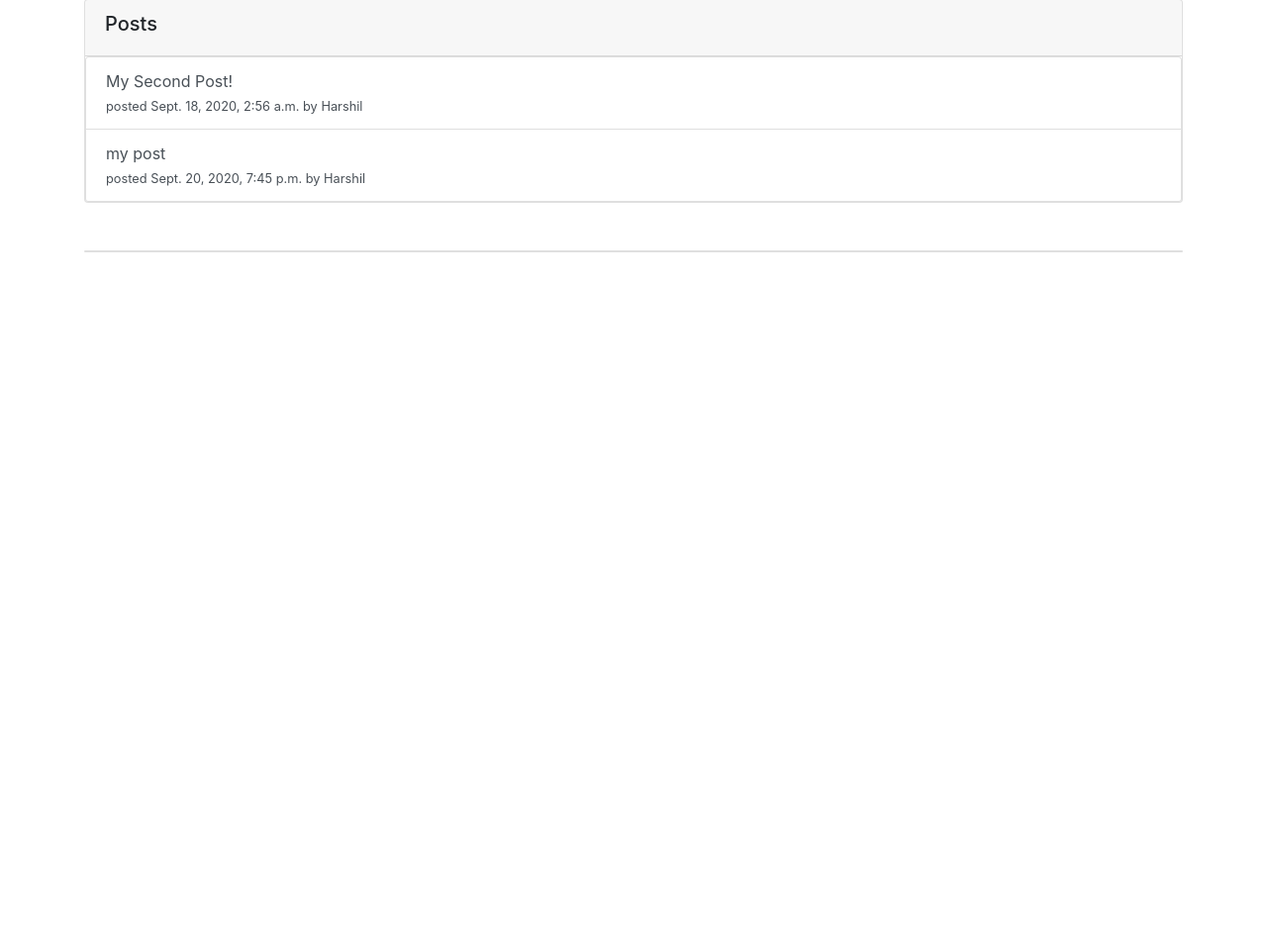
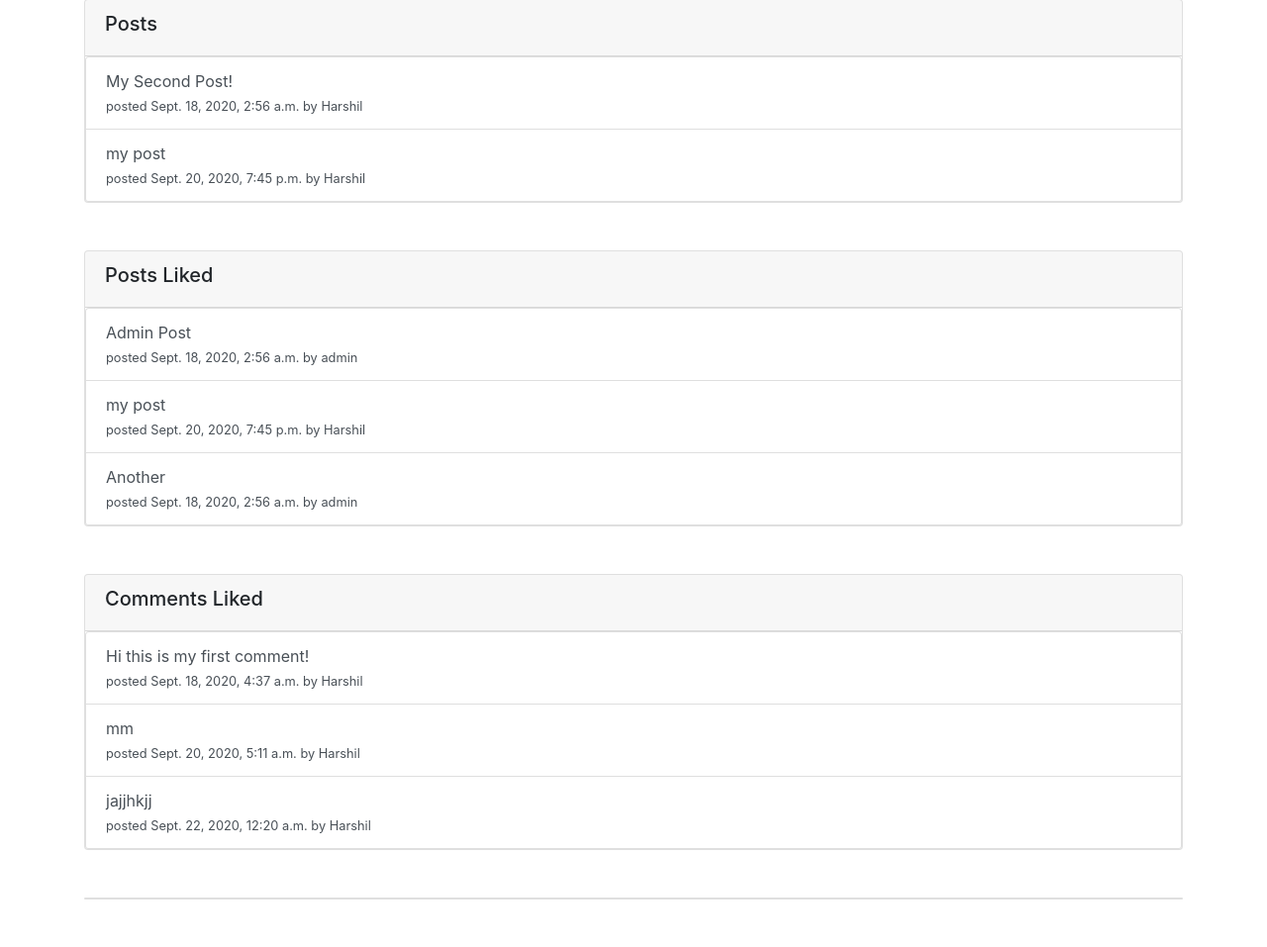
Before and after one commit to HarshilPan07/Django-Blog, a Django app: page /profile/2/ in a window 1280 px wide. Shown: the part 453-1410 px from the top of the page at 99% size. Before the commit the page ends 708 px from the top, so only its background shows below. Run offline with Django 3.2, Linux system fonts and the light colour scheme; a user stored in the database is signed in; data comes from the database, SQL or seed files in the repository; both versions use the stored data as it was after the commit; some libraries are stand-ins or nearby versions.

Commit message:
added post and comment likes lists to profile page

```diff
--- a/blog/templates/blog/profile.html
+++ b/blog/templates/blog/profile.html
@@ -20,7 +20,6 @@
         <div class='card-header'>
             <h5>Posts</h5>
         </div>
-
         <div class='list-group'>
             {% for post in page_obj %}
             <a href="{% url 'post' post.id %}" class='list-group-item list-group-item-action'>
@@ -33,7 +32,6 @@
             </a>
             {% endfor %}
         </div>
-
         {% if page_obj.paginator.num_pages > 1%}
             <div class='card-footer d-flex justify-content-end'>
                 <span class='step-links'>
@@ -56,7 +54,48 @@
             </div>
         {% endif %}
     </div>
-
+    <div class='card my-5'>
+        <div class='col card-header'>
+            <h5>Posts Liked</h5>
+        </div>
+        <div class='list-group'>
+            {% if profile_user.post_likes.all %}
+                {% for post in profile_user.post_likes.all %}
+                <a href="{% url 'post' post.id %}" class='list-group-item list-group-item-action'>
+                    <div>
+                        {{ post.title }}
+                    </div>
+                    <div>
+                        <small>posted {{post.date_posted}} by {{ post.author }}</small>
+                    </div>
+                </a>
+                {% endfor %}
+            {% else %}
+                <p class='d-flex pt-2 justify-content-center'>No Posts Liked</p>
+            {% endif %}
+        </div>
+    </div>
+    <div class='card my-5'>
+        <div class='col card-header'>
+            <h5>Comments Liked</h5>
+        </div>
+        <div class='list-group'>
+            {% if profile_user.comment_likes.all %}
+                {% for comment in profile_user.comment_likes.all %}
+                <a href="{% url 'post' comment.post.id %}" class='list-group-item list-group-item-action'>
+                    <div>
+                        {{ comment.content }}
+                    </div>
+                    <div>
+                        <small>posted {{comment.date_posted}} by {{ comment.commenter }}</small>
+                    </div>
+                </a>
+                {% endfor %}
+            {% else %}
+                <p class='d-flex pt-2 justify-content-center'>No Comments Liked</p>
+            {% endif %}
+        </div>
+    </div>
     <div class='card my-5'>
         {% if user == profile_user %}
             <div class='card-header'>
--- a/user/views.py
+++ b/user/views.py
@@ -37,11 +37,14 @@ class Logout(LoginRequiredMixin, LogoutView):
 @login_required(redirect_field_name=REIDRECT_FIELD_NAME, login_url=LOGIN_URL)
 def view_profile(request, pk):
     profile_user = get_object_or_404(User, pk=pk)
+
     post_list = list(Post.objects.filter(author=profile_user))
-
     paginator = Paginator(post_list, 3)
     page_number = request.GET.get('page')
     page_obj = paginator.get_page(page_number)
+
+    posts_liked_list = profile_user.post_likes.all()
+    comments_liked_list = profile_user.comment_likes.all()
 
     user_update_form = UserUpdateForm(instance=request.user)
     profile_update_form = ProfileUpdateForm(instance=request.user.profile)
```
Also changed, not shown: db.sqlite3.
